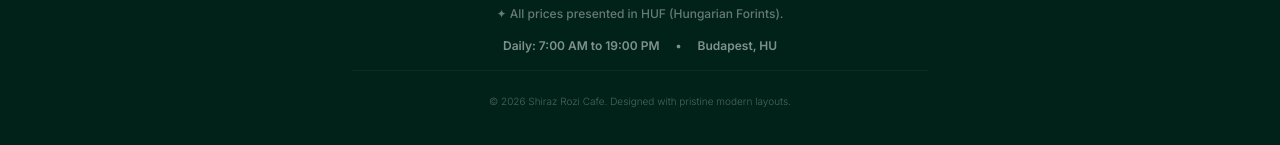
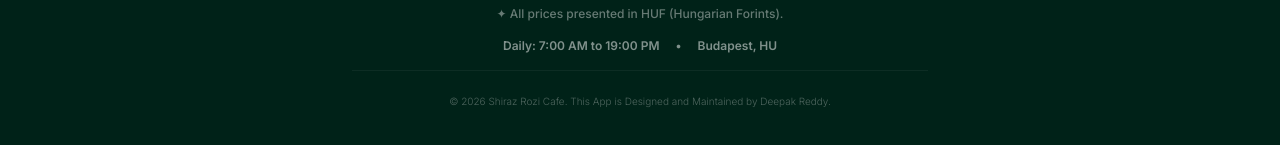
Before and after one commit to thedeepakreddy/Shiraz-Rozi-Cafe, a React (Vite) app: page / in a window 1280 px wide. Shown: the part 6739-6884 px from the top of the page. Built offline with nearby package versions, Linux system fonts and the light colour scheme; a web font is replaced by a local one.

Commit message:
Update App.tsx

```diff
--- a/src/App.tsx
+++ b/src/App.tsx
@@ -809,7 +809,7 @@ export default function App() {
           </div>
 
           <p className="pt-6 border-t border-white/5 text-[10px] text-white/30 font-sans">
-            © 2026 Shiraz Rozi Cafe. Designed with pristine modern layouts.
+            © 2026 Shiraz Rozi Cafe. This App is Designed and Maintained by Deepak Reddy.
           </p>
         </div>
       </footer>
```
